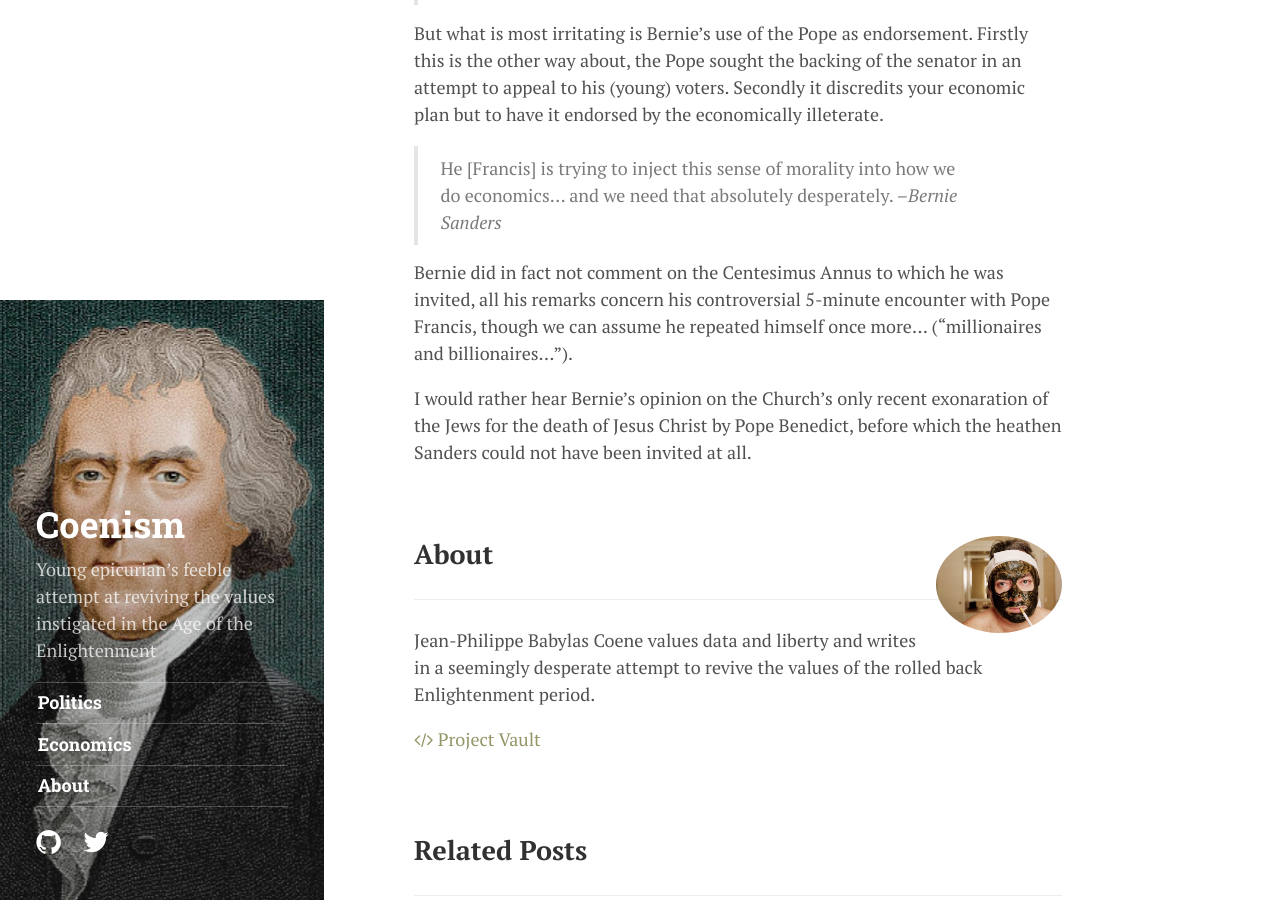
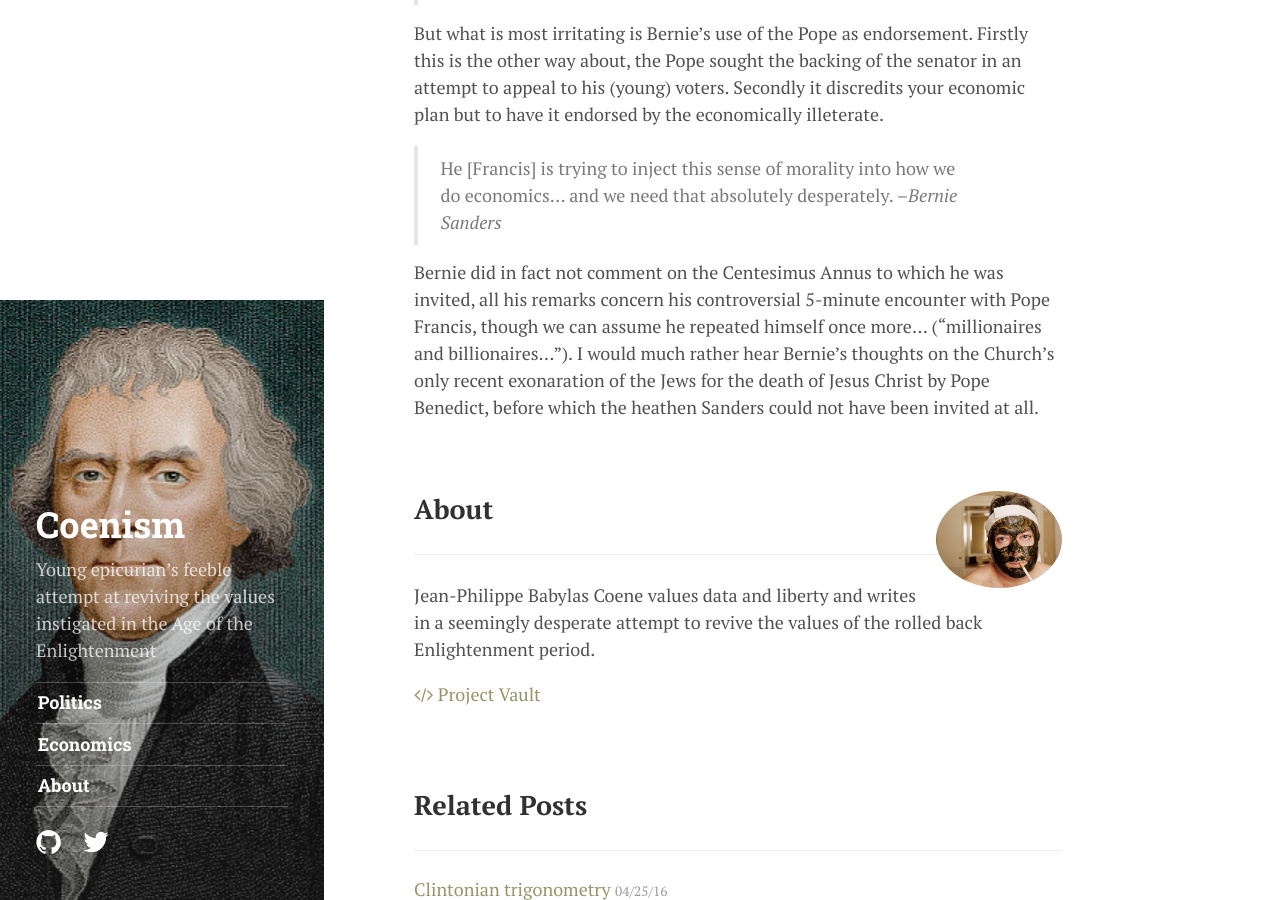
Before and after one commit to tomucker/tomucker.github.io, a Jekyll site: the page built from _posts/2016-05-22-bernie-betrayal.md, in a window 1280 px wide and 900 px high, scrolled down 1118 px. Built offline with Jekyll 4.4.1, drawn with Linux system fonts in a browser that asks for light colours; nearby versions of some CDN libraries; some web fonts are replaced.

Commit message:
minor chg last paraph

```diff
--- a/_posts/2016-05-22-bernie-betrayal.md
+++ b/_posts/2016-05-22-bernie-betrayal.md
@@ -25,6 +25,4 @@ But what is most irritating is Bernie's use of the Pope as endorsement. Firstly
 > He [Francis] is trying to inject this sense of morality into how we do economics... and we need that absolutely desperately.
 > --<cite>Bernie Sanders</cite>
 
-Bernie did in fact not comment on the Centesimus Annus to which he was invited, all his remarks concern his controversial 5-minute encounter with Pope Francis, though we can assume he repeated himself once more... ("millionaires and billionaires...").
-
-I would rather hear Bernie's opinion on the Church's only recent exonaration of the Jews for the death of Jesus Christ by Pope Benedict, before which the heathen Sanders could not have been invited at all.
+Bernie did in fact not comment on the Centesimus Annus to which he was invited, all his remarks concern his controversial 5-minute encounter with Pope Francis, though we can assume he repeated himself once more... ("millionaires and billionaires..."). I would much rather hear Bernie's thoughts on the Church's only recent exonaration of the Jews for the death of Jesus Christ by Pope Benedict, before which the heathen Sanders could not have been invited at all.
```
